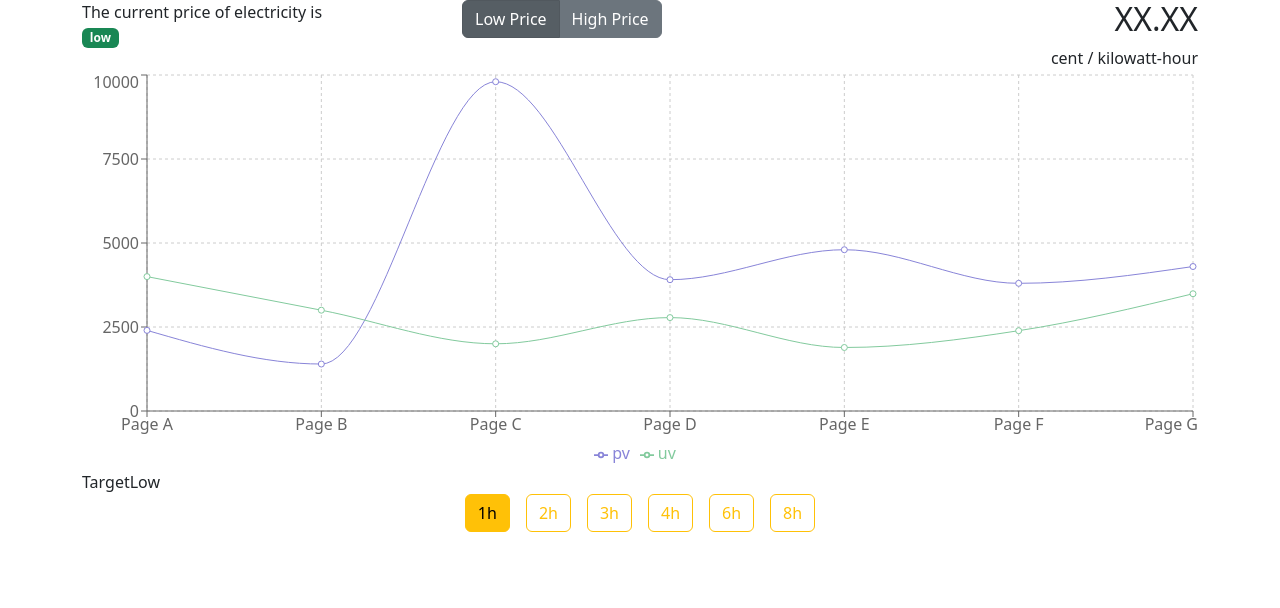
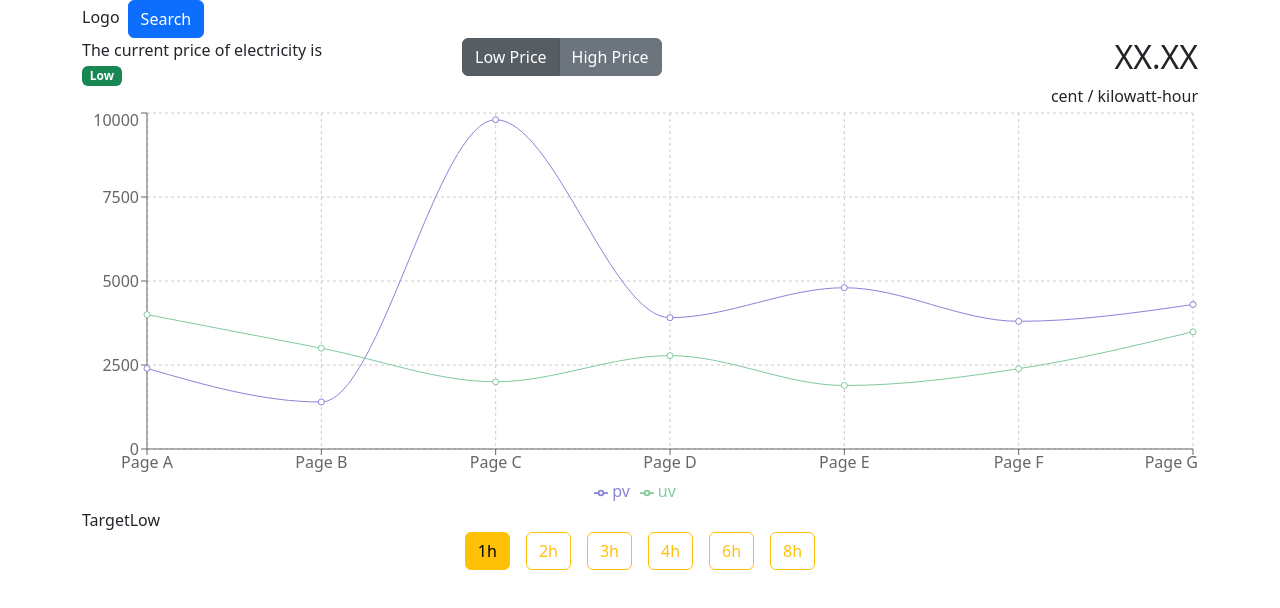
Before and after one commit to yuliiarozenko/elektrikell, a React (Create React App) app: page / in a window 1280 px wide. Shown: the top 608 px of the page. Built offline with nearby package versions, Linux system fonts and the light colour scheme.

Commit message:
homework-2

```diff
--- a/src/App.js
+++ b/src/App.js
@@ -12,7 +12,10 @@ function App() {
 
   return (
     <Container>
-      <Head activePrice={activePrice} setActivePrice={setActivePrice} />
+      <Head
+      activePrice={activePrice}
+      setActivePrice={setActivePrice}
+      />
       <Body activeHour={activeHour}/>
       <Footer
       activePrice={activePrice}
--- /dev/null
+++ b/src/Head/DateForm.jsx
@@ -0,0 +1,24 @@
+import Button from 'react-bootstrap/Button';
+import Form from 'react-bootstrap/Form';
+
+function DateForm() {
+    return (
+        <Form>
+            <Form.Group className="mb-3">
+                <Form.Label>From</Form.Label>
+                <Form.Control type="date" />
+            </Form.Group>
+
+            <Form.Group className="mb-3">
+                <Form.Label>Until</Form.Label>
+                <Form.Control type="date" />
+            </Form.Group>
+
+            <Button variant="primary" type="submit">
+                Search
+            </Button>
+        </Form>
+    );
+}
+
+export default DateForm;
--- a/src/Head/Head.jsx
+++ b/src/Head/Head.jsx
@@ -1,12 +1,17 @@
+import { useState } from 'react';
 import Logo from './Logo';
+import SideBar from './SideBar';
 import Info from './Info';
 import Row from 'react-bootstrap/Row';
 
 function Head(props) {
+    const [showSideBar, setShowSideBar] = useState(false);
+
     return (
     <>
         <Row>
-            <Logo />
+            <Logo setShowSideBar = {setShowSideBar} />
+            <SideBar show={showSideBar} handleClose={() => setShowSideBar(false)} />
         </Row>
         <Row>
             <Info {...props} />
--- a/src/Head/Logo.jsx
+++ b/src/Head/Logo.jsx
@@ -1,7 +1,18 @@
+import { Button } from 'react-bootstrap';
 import Col from 'react-bootstrap/Col';
 
-function Logo() {
-    return (<Col></Col>);
+function Logo({ setShowSideBar }) {
+    return (
+        <>
+            <Col> Logo
+                <Button
+                    className='mx-2'
+                    variant='primary'
+                    onClick={() => setShowSideBar(true)}
+                > Search </Button>
+            </Col>
+        </>
+    );
 }
 
 export default Logo;
--- /dev/null
+++ b/src/Head/SideBar.jsx
@@ -0,0 +1,17 @@
+import Offcanvas from 'react-bootstrap/Offcanvas';
+import DateForm from './DateForm';
+
+function SideBar({ show, handleClose }) {
+    return (
+        <Offcanvas show={show} onHide={handleClose}>
+            <Offcanvas.Header closeButton>
+                <Offcanvas.Title>Date</Offcanvas.Title>
+            </Offcanvas.Header>
+            <Offcanvas.Body>
+                <DateForm />
+            </Offcanvas.Body>
+        </Offcanvas>
+    )
+}
+
+export default SideBar;
--- a/src/Head/constants.js
+++ b/src/Head/constants.js
@@ -1,5 +1,5 @@
-export const LOW = 'low';
-export const HIGH = 'high';
+export const LOW = 'Low';
+export const HIGH = 'High';
 
 export const BADGES = [
     {
```
